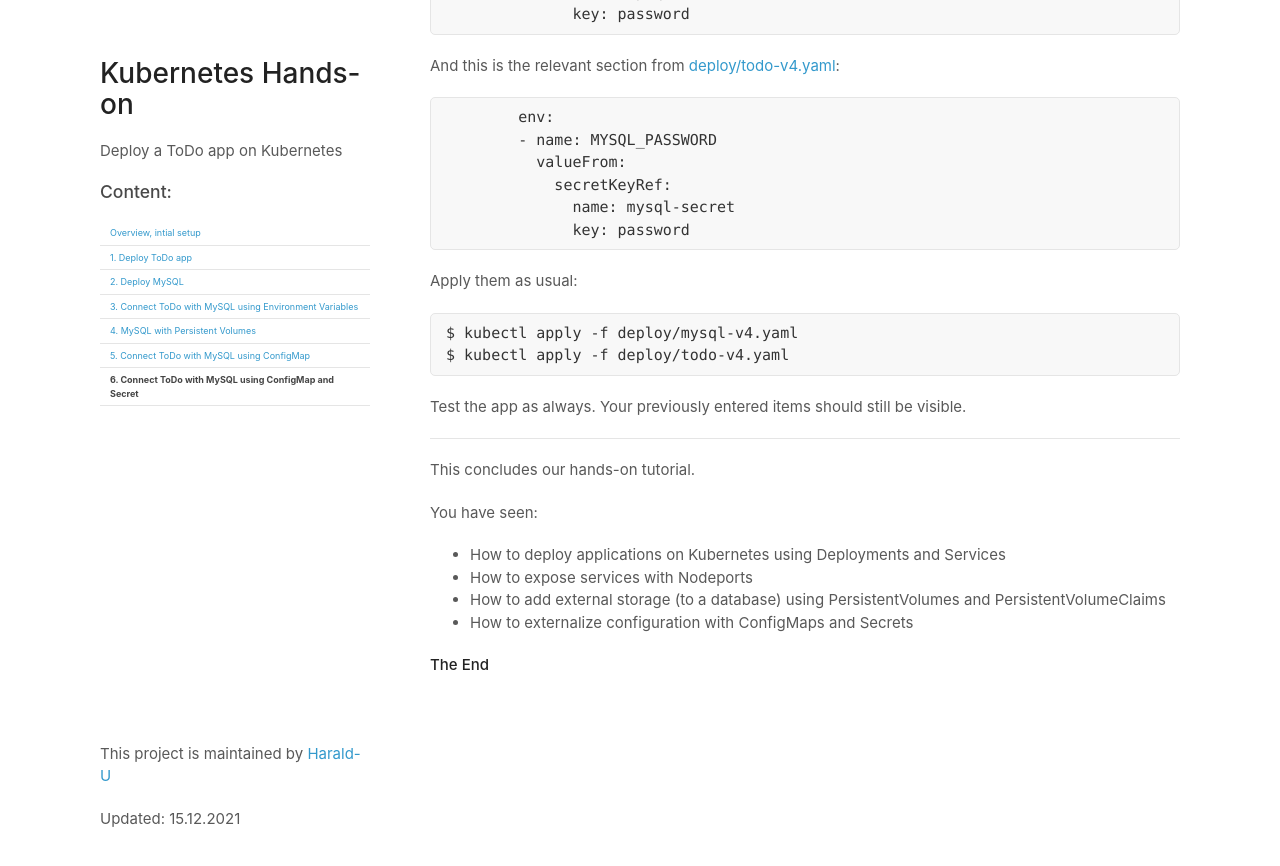
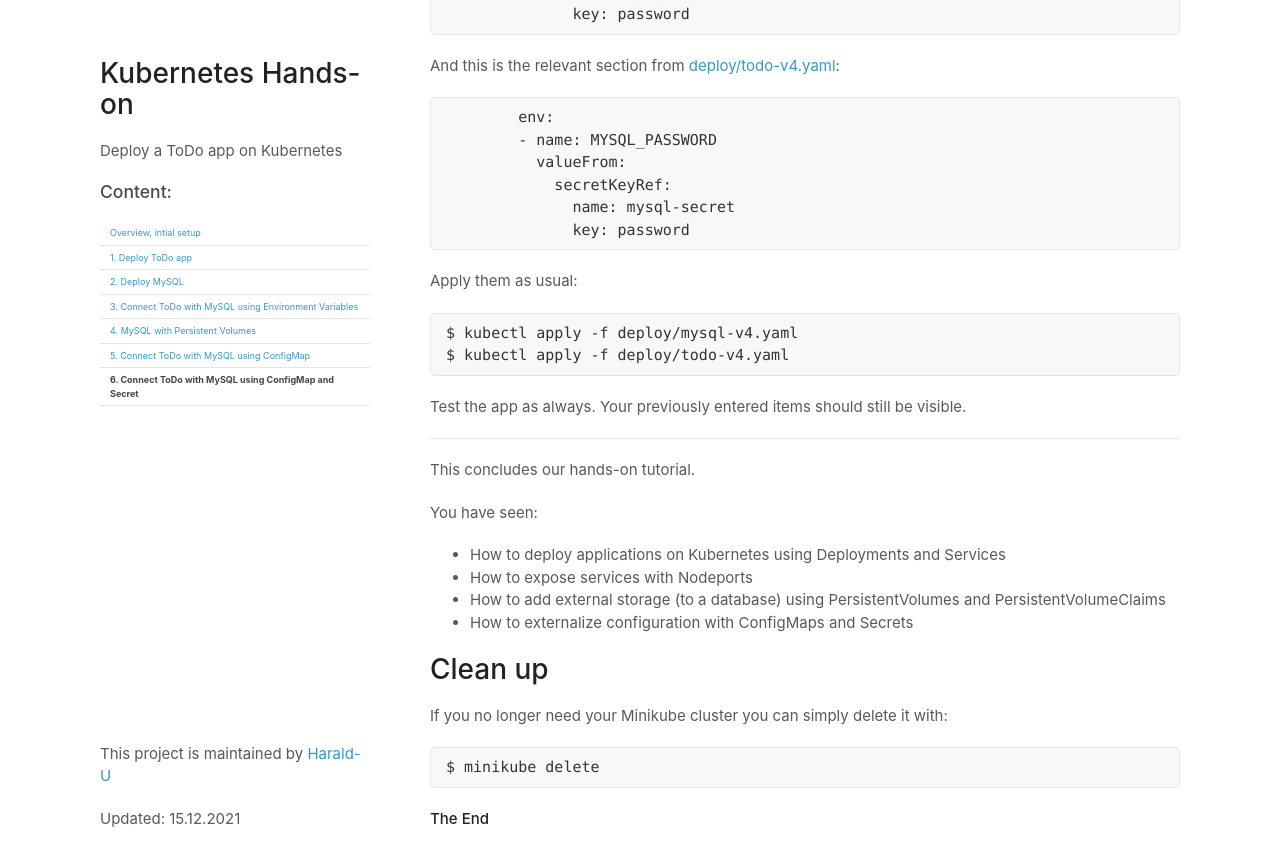
Before and after one commit to Harald-U/kubernetes-handson, a Jekyll site: the page built from docs/lab6.md, in a window 1280 px wide and 900 px high, scrolled down 1117 px. Shown: the top 866 px of the window. Built offline with Jekyll 4.4.1, drawn with Linux system fonts in a browser that asks for light colours; our own code applies the rules of GitHub Pages for plain Markdown files.

Commit message:
cleanup section

````diff
--- a/docs/lab6.md
+++ b/docs/lab6.md
@@ -80,4 +80,14 @@ You have seen:
 * How to add external storage (to a database) using PersistentVolumes and PersistentVolumeClaims
 * How to externalize configuration with ConfigMaps and Secrets
 
+
+# Clean up
+
+If you no longer need your Minikube cluster you can simply delete it with:
+
+```
+$ minikube delete
+```
+
+
 **The End**
````
